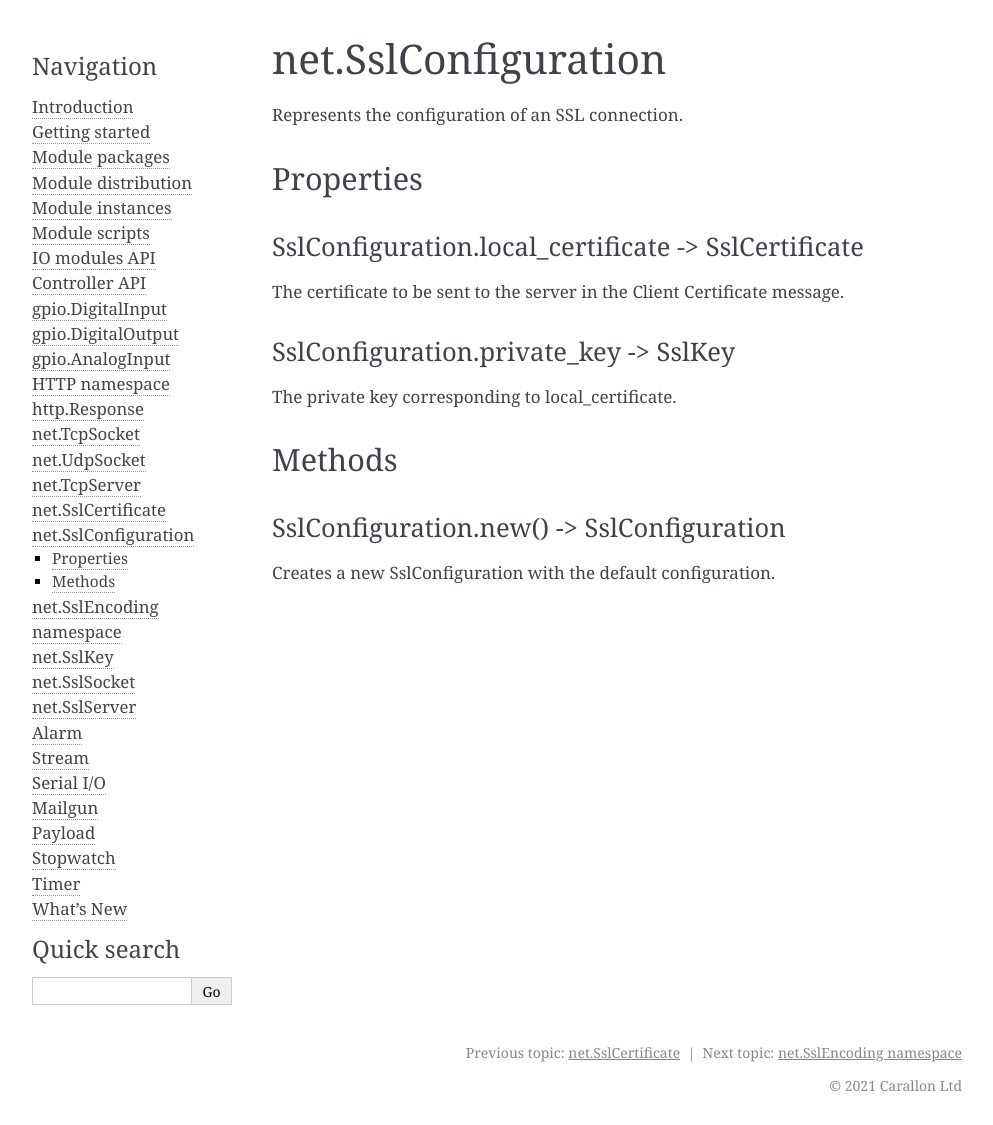
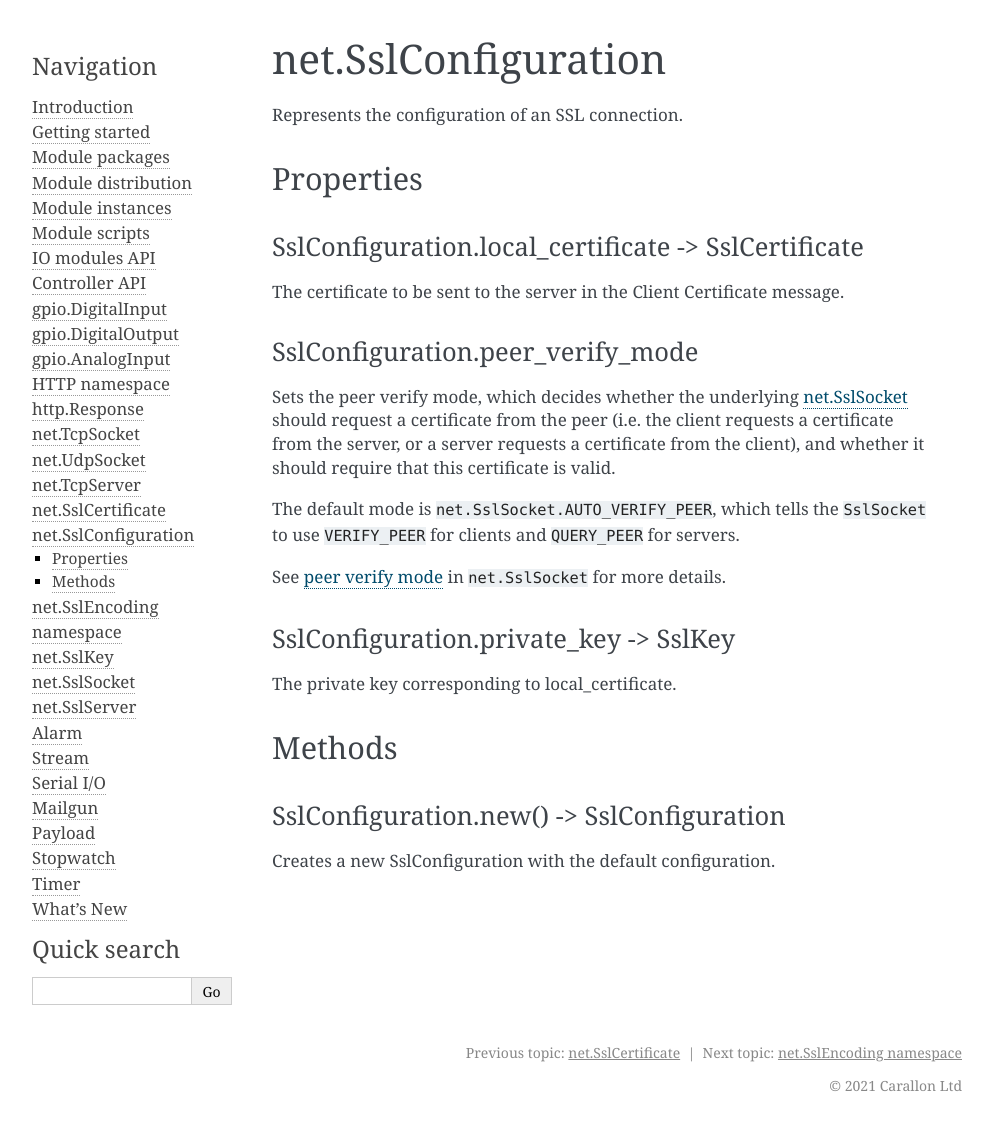
Before and after one commit to carallon/io-module-developer-guide, a Sphinx documentation site: the page built from source/api/net/sslconfiguration.rst, in a window 1280 px wide. Shown: the whole page, without its empty margins (148-1141 px from the left). Built offline with Sphinx 7.4.7, drawn with Linux system fonts in a browser that asks for light colours.

Commit message:
Add peer verify mode to SslConfiguration

```diff
--- a/source/api/net/sslconfiguration.rst
+++ b/source/api/net/sslconfiguration.rst
@@ -11,6 +11,17 @@ SslConfiguration.local_certificate -> SslCertificate
 
 The certificate to be sent to the server in the Client Certificate message.
 
+.. _ssl-configuration-peer-verify-mode:
+
+SslConfiguration.peer_verify_mode
+=================================
+
+Sets the peer verify mode, which decides whether the underlying :doc:`./sslsocket` should request a certificate from the peer (i.e. the client requests a certificate from the server, or a server requests a certificate from the client), and whether it should require that this certificate is valid.
+
+The default mode is ``net.SslSocket.AUTO_VERIFY_PEER``, which tells the ``SslSocket`` to use ``VERIFY_PEER`` for clients and ``QUERY_PEER`` for servers.
+
+See :ref:`peer verify mode<ssl-socket-peer-verify-mode>` in ``net.SslSocket`` for more details.
+
 SslConfiguration.private_key -> SslKey
 ======================================
 
```
Also changed, not shown: source/whatsnew.rst (+6 -1 lines).
